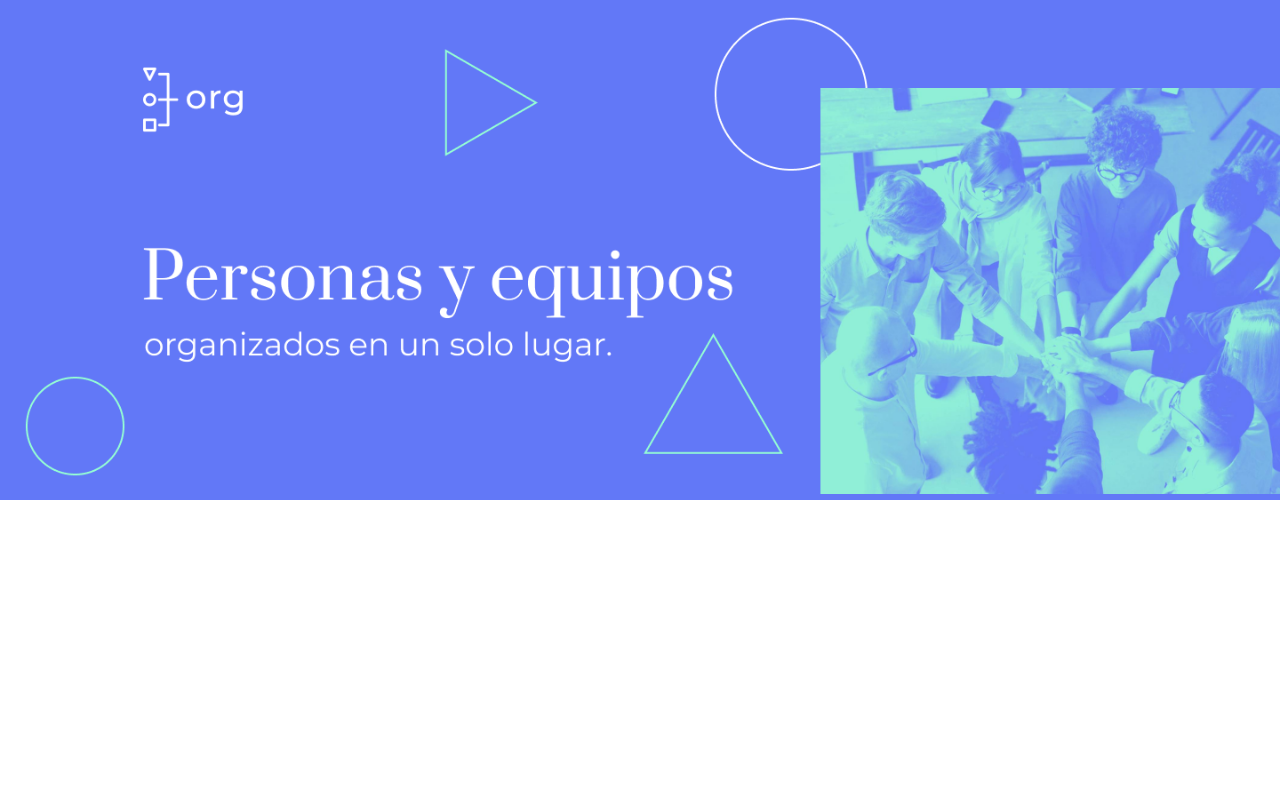
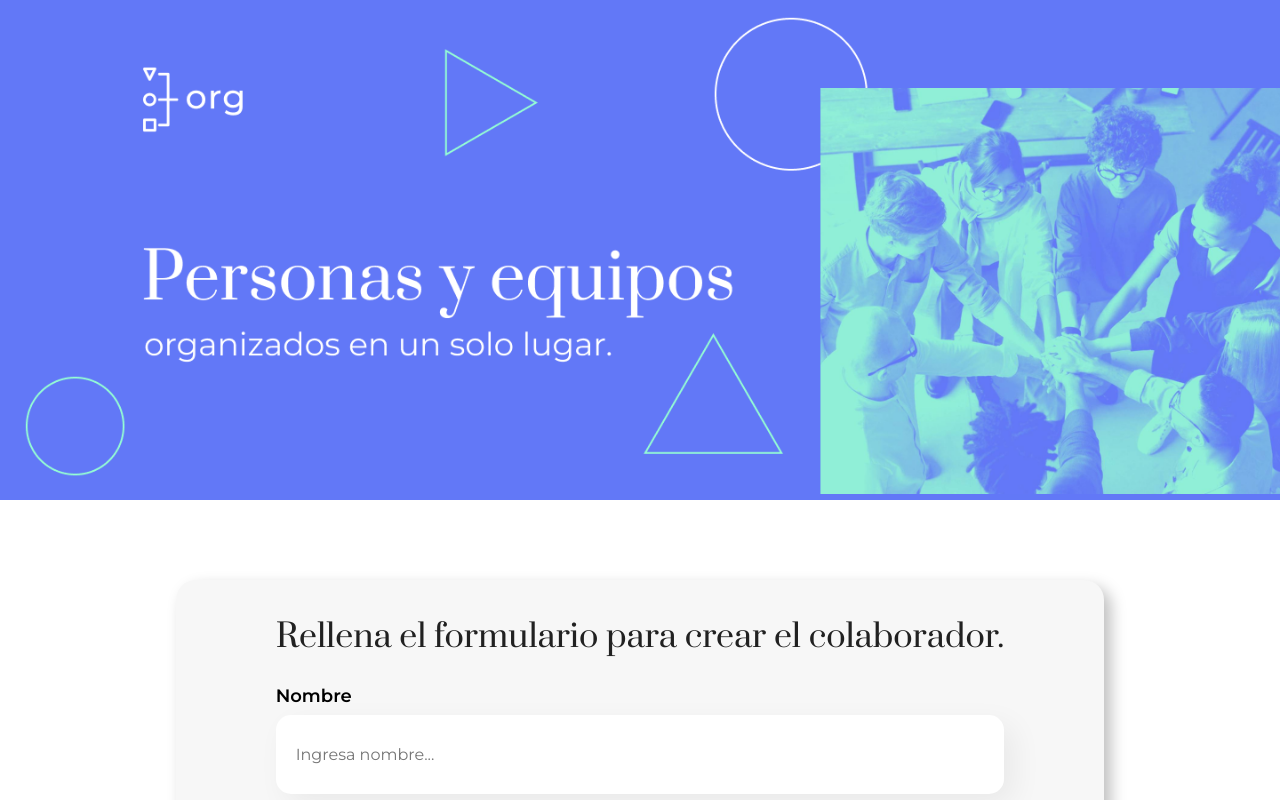
Before and after one commit to AlanGuerraO/Org, a React (Vite) app: page / in a window 1280 px wide. Built offline with nearby package versions, Linux system fonts and the light colour scheme.

Commit message:
Creacion del fomulario y añadiendo las fuentes de texto

```diff
--- a/index.html
+++ b/index.html
@@ -6,6 +6,9 @@
     <meta name="viewport" content="width=device-width, initial-scale=1.0" />
     <title>Org</title>
     <meta name="description" content="Organiza a tu equipo en un solo lugar" />
+    <link rel="preconnect" href="https://fonts.googleapis.com">
+    <link rel="preconnect" href="https://fonts.gstatic.com" crossorigin>
+    <link href="https://fonts.googleapis.com/css2?family=Montserrat:ital,wght@0,100..900;1,100..900&family=Prata&display=swap" rel="stylesheet">
   </head>
   <body>
     <div id="root"></div>
--- a/src/App.css
+++ b/src/App.css
@@ -5,10 +5,3 @@ html, body {
   padding: 0;
   overflow-x: hidden;
 }
-
-#root {
-  width: 100%;
-  height: 100%;
-  margin: 0 auto;
-  text-align: center;
-}
--- a/src/App.jsx
+++ b/src/App.jsx
@@ -1,14 +1,14 @@
-import { useState } from 'react'
-import './App.css'
-import Header from './componentes/header/header.jsx'
-console.log(Header)
+import "./App.css";
+import Header from "./componentes/header/header.jsx";
+import Formulario from "./componentes/Formulario/Formulario.jsx";
 
 function App() {
-  return (
-    <>
-      <Header />
-    </>
-  )
+    return (
+        <>
+            <Header />
+            <Formulario />
+        </>
+    );
 }
 
-export default App
+export default App;
--- /dev/null
+++ b/src/componentes/Boton/Boton.css
@@ -0,0 +1,15 @@
+.boton {
+    background: #6278F7;
+    color: #fff;
+    font-size: 20px;
+    font-family: "Montserrat", sans-serif;
+    font-weight: 700;
+    padding: 24px 32px;
+    border-radius: 10px;
+    cursor: pointer;
+    border: none;
+}
+
+.boton:hover {
+    color: #95ffd4;
+}
--- /dev/null
+++ b/src/componentes/Boton/Boton.jsx
@@ -0,0 +1,7 @@
+import "./Boton.css";
+
+const Boton = (props) => {
+    return <button className="boton">{props.children}</button>
+};
+
+export default Boton;
--- /dev/null
+++ b/src/componentes/CampoTexto/CampoTexto.css
@@ -0,0 +1,25 @@
+.campo-texto {
+    font-family: "Montserrat", sans-serif;
+    margin: 24px 0;
+}
+
+.campo-texto label {
+    font-family: "Montserrat", sans-serif;
+    font-size: 18px;
+    font-weight: 600;
+    margin-bottom: 8px;
+    display: block;
+}
+
+.campo-texto input {
+    font-family: "Montserrat", sans-serif;
+    width: 100%;
+    outline-color: #6278F7;
+    border: none;
+    box-shadow: 10px 10px 30px rgba(0, 0, 0, 0.06);
+    padding: 30px 20px;
+    background: #fff;
+    font-size: 16px;
+    border-radius: 15px;
+    box-sizing: border-box;
+}
--- /dev/null
+++ b/src/componentes/CampoTexto/CampoTexto.jsx
@@ -0,0 +1,12 @@
+import "./CampoTexto.css";
+
+const CampoTexto = (props) => {
+    const placeholderModificado = `${props.placeholder}...`;
+
+    return <div className="campo-texto">
+        <label>{props.titulo}</label>
+        <input placeholder={placeholderModificado} required={props.required} />
+    </div>
+}
+
+export default CampoTexto;
--- /dev/null
+++ b/src/componentes/Formulario/Formulario.css
@@ -0,0 +1,19 @@
+.formulario {
+    display: flex;
+    justify-content: center;
+    margin: 80px 0;
+}
+
+.formulario form {
+    max-width: 80%;
+    background: #f7f7f7;
+    box-shadow: 7px 7px 15px rgba(0, 0, 0, 25%);
+    border-radius: 20px;
+    padding: 8px 100px;
+}
+
+.formulario h2 {
+    font-size: 32px;
+    font-weight: 400;
+    color: #212121;
+}
--- /dev/null
+++ b/src/componentes/Formulario/Formulario.jsx
@@ -0,0 +1,26 @@
+import "./Formulario.css";
+import CampoTexto from "../CampoTexto/CampoTexto";
+import ListaOpciones from "../ListaOpciones/ListaOpciones";
+import Boton from "../Boton/Boton";
+
+const Formulario = () => {
+    const manejarEnvio = (e) => {
+        e.preventDefault();
+        console.log("Formulario enviado",e);
+    };
+
+    return <section className="formulario">
+        <form onSubmit={manejarEnvio}>
+            <h2>Rellena el formulario para crear el colaborador.</h2>
+            <CampoTexto titulo="Nombre" placeholder="Ingresa nombre" required/>
+            <CampoTexto titulo="Puesto" placeholder="Ingresa puesto" required/>
+            <CampoTexto titulo="Foto" placeholder="Ingresa enlace de foto" required/>
+            <ListaOpciones />
+            <Boton>
+                Crear
+            </Boton>
+        </form>
+    </section>
+};
+
+export default Formulario;
--- /dev/null
+++ b/src/componentes/ListaOpciones/ListaOpciones.css
@@ -0,0 +1,25 @@
+.lista-opciones {
+    margin: 24px 0;
+    font-family: "Montserrat", sans-serif;
+}
+
+.lista-opciones label {
+    display: block;
+    font-size: 18px;
+    font-family: "Montserrat", sans-serif;
+    font-weight: 600;
+    margin-bottom: 8px;
+}
+
+.lista-opciones select {
+    width: 100%;
+    padding: 30px 20px;
+    background: #fff;
+    font-family: "Montserrat", sans-serif;
+    font-size: 16px;
+    border: none;
+    outline-color: #6278F7;
+    border-radius: 15px;
+    box-shadow: 10px 10px 30px rgba(0, 0, 0, 0.06);
+    cursor: pointer;
+}
--- /dev/null
+++ b/src/componentes/ListaOpciones/ListaOpciones.jsx
@@ -0,0 +1,27 @@
+import "./ListaOpciones.css";
+
+// Metodo Map ->
+// arreglo.map((elemento,indice) => {
+//     return <option></option>
+// })
+
+const ListaOpciones = () => {
+    const equipos = [
+        "Programación",
+        "Front End",
+        "Data Science",
+        "Devops",
+        "UX y Diseño",
+        "Móvil",
+        "Innovación y  Gestión"
+    ];
+
+    return <div className="lista-opciones">
+        <label>Equipos</label>
+        <select>
+            {equipos.map((equipo,index) => <option key={index}>{equipo}</option>)}
+        </select>
+    </div>
+}
+
+export default ListaOpciones;
--- a/src/index.css
+++ b/src/index.css
@@ -1,68 +1,3 @@
-:root {
-  font-family: Inter, system-ui, Avenir, Helvetica, Arial, sans-serif;
-  line-height: 1.5;
-  font-weight: 400;
-
-  color-scheme: light dark;
-  color: rgba(255, 255, 255, 0.87);
-  background-color: #fff;
-
-  font-synthesis: none;
-  text-rendering: optimizeLegibility;
-  -webkit-font-smoothing: antialiased;
-  -moz-osx-font-smoothing: grayscale;
+body {
+    font-family: "Prata", serif;
 }
-
-a {
-  font-weight: 500;
-  color: #646cff;
-  text-decoration: inherit;
-}
-a:hover {
-  color: #535bf2;
-}
-
-body {
-  margin: 0;
-  display: flex;
-  place-items: center;
-  min-width: 320px;
-  min-height: 100vh;
-}
-
-h1 {
-  font-size: 3.2em;
-  line-height: 1.1;
-}
-
-button {
-  border-radius: 8px;
-  border: 1px solid transparent;
-  padding: 0.6em 1.2em;
-  font-size: 1em;
-  font-weight: 500;
-  font-family: inherit;
-  background-color: #1a1a1a;
-  cursor: pointer;
-  transition: border-color 0.25s;
-}
-button:hover {
-  border-color: #646cff;
-}
-button:focus,
-button:focus-visible {
-  outline: 4px auto -webkit-focus-ring-color;
-}
-
-@media (prefers-color-scheme: light) {
-  :root {
-    color: #213547;
-    background-color: #ffffff;
-  }
-  a:hover {
-    color: #747bff;
-  }
-  button {
-    background-color: #f9f9f9;
-  }
-}
```
